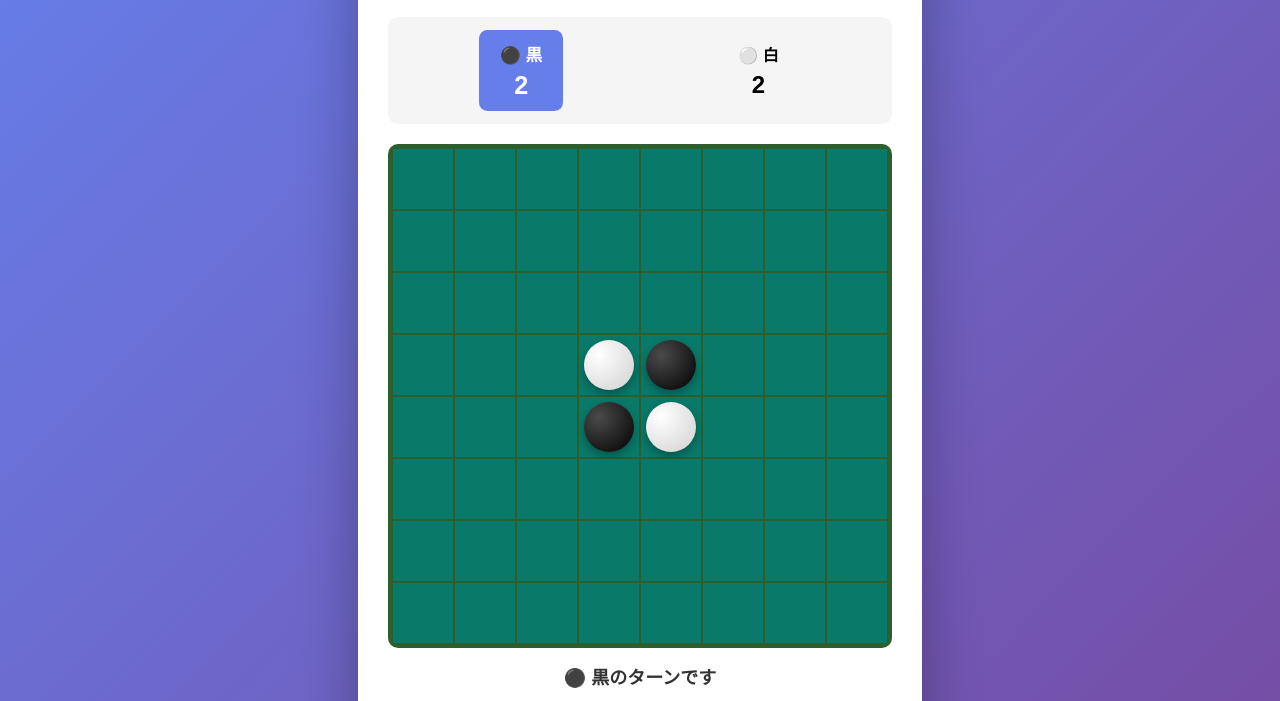
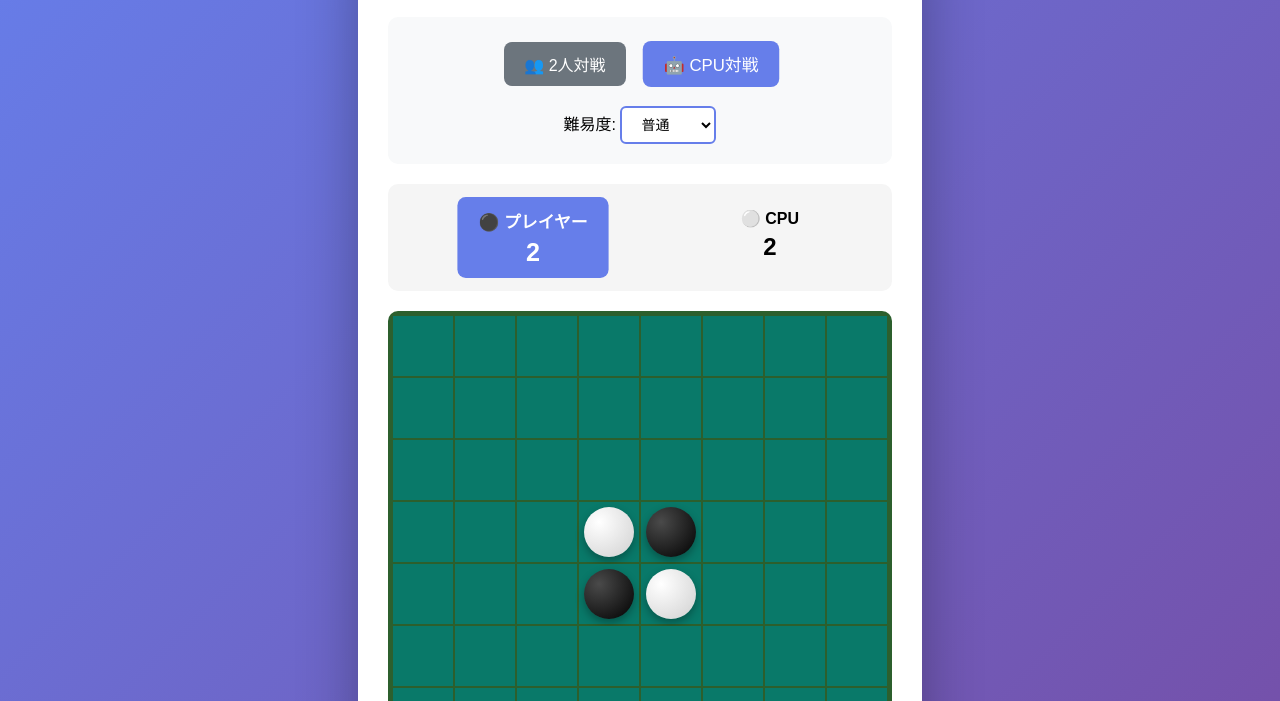
Before and after one commit to techgymjp/othello, a plain HTML site: page index.html in a window 1280 px wide. Shown: the part 99-800 px from the top of the page. Drawn offline with Linux system fonts and the light colour scheme.

Commit message:
Add files via upload

```diff
--- a/index.html
+++ b/index.html
@@ -175,26 +175,89 @@
         .game-over {
             color: #e74c3c;
         }
+
+        .mode-selection {
+            background: #f8f9fa;
+            padding: 20px;
+            border-radius: 10px;
+            margin-bottom: 20px;
+        }
+
+        .mode-buttons {
+            display: flex;
+            gap: 10px;
+            justify-content: center;
+            margin-bottom: 15px;
+        }
+
+        .mode-btn {
+            padding: 10px 20px;
+            background: #6c757d;
+            color: white;
+            border: none;
+            border-radius: 8px;
+            cursor: pointer;
+            transition: all 0.3s;
+        }
+
+        .mode-btn.active {
+            background: #667eea;
+            transform: scale(1.05);
+        }
+
+        .difficulty-selection {
+            text-align: center;
+            margin-top: 10px;
+        }
+
+        .difficulty-selection select {
+            padding: 8px 15px;
+            font-size: 14px;
+            border: 2px solid #667eea;
+            border-radius: 6px;
+            background: white;
+            cursor: pointer;
+        }
+
+        .cpu-thinking {
+            color: #667eea;
+            font-style: italic;
+        }
     </style>
 </head>
 <body>
     <div class="container">
         <h1>🎮 オセロゲーム</h1>
 
+        <div class="mode-selection">
+            <div class="mode-buttons">
+                <button class="mode-btn" id="pvp-btn" onclick="setGameMode('pvp')">👥 2人対戦</button>
+                <button class="mode-btn active" id="pvc-btn" onclick="setGameMode('pvc')">🤖 CPU対戦</button>
+            </div>
+            <div class="difficulty-selection" id="difficulty-selection">
+                <label>難易度: </label>
+                <select id="difficulty" onchange="updateDifficulty()">
+                    <option value="easy">簡単</option>
+                    <option value="medium" selected>普通</option>
+                    <option value="hard">難しい</option>
+                </select>
+            </div>
+        </div>
+
         <div class="game-info">
             <div class="player-info" id="black-info">
-                <div class="player-name">⚫ 黒</div>
+                <div class="player-name">⚫ プレイヤー</div>
                 <div class="score" id="black-score">2</div>
             </div>
             <div class="player-info" id="white-info">
-                <div class="player-name">⚪ 白</div>
+                <div class="player-name">⚪ CPU</div>
                 <div class="score" id="white-score">2</div>
             </div>
         </div>
 
         <div class="board" id="board"></div>
 
-        <div class="message" id="message">黒のターンです</div>
+        <div class="message" id="message">あなたのターンです</div>
 
         <div class="controls">
             <button onclick="newGame()">新しいゲーム</button>
```
